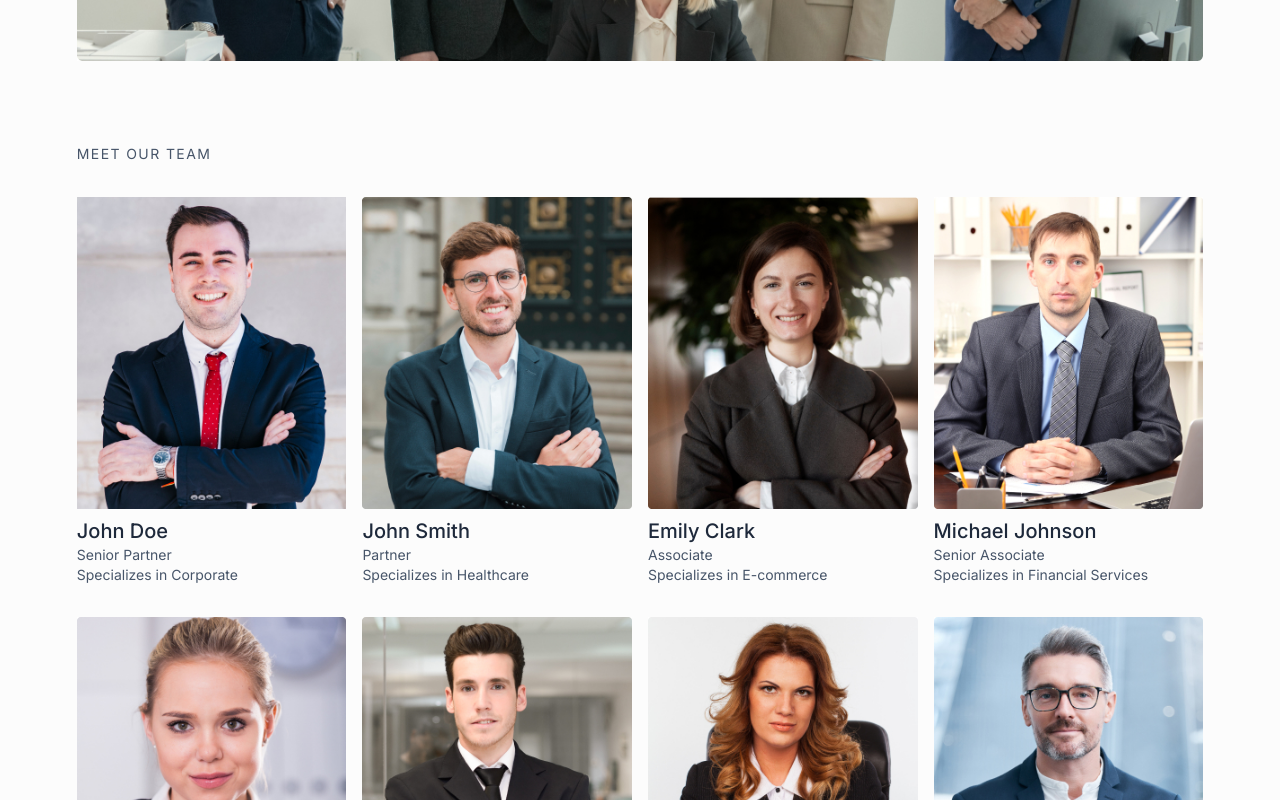
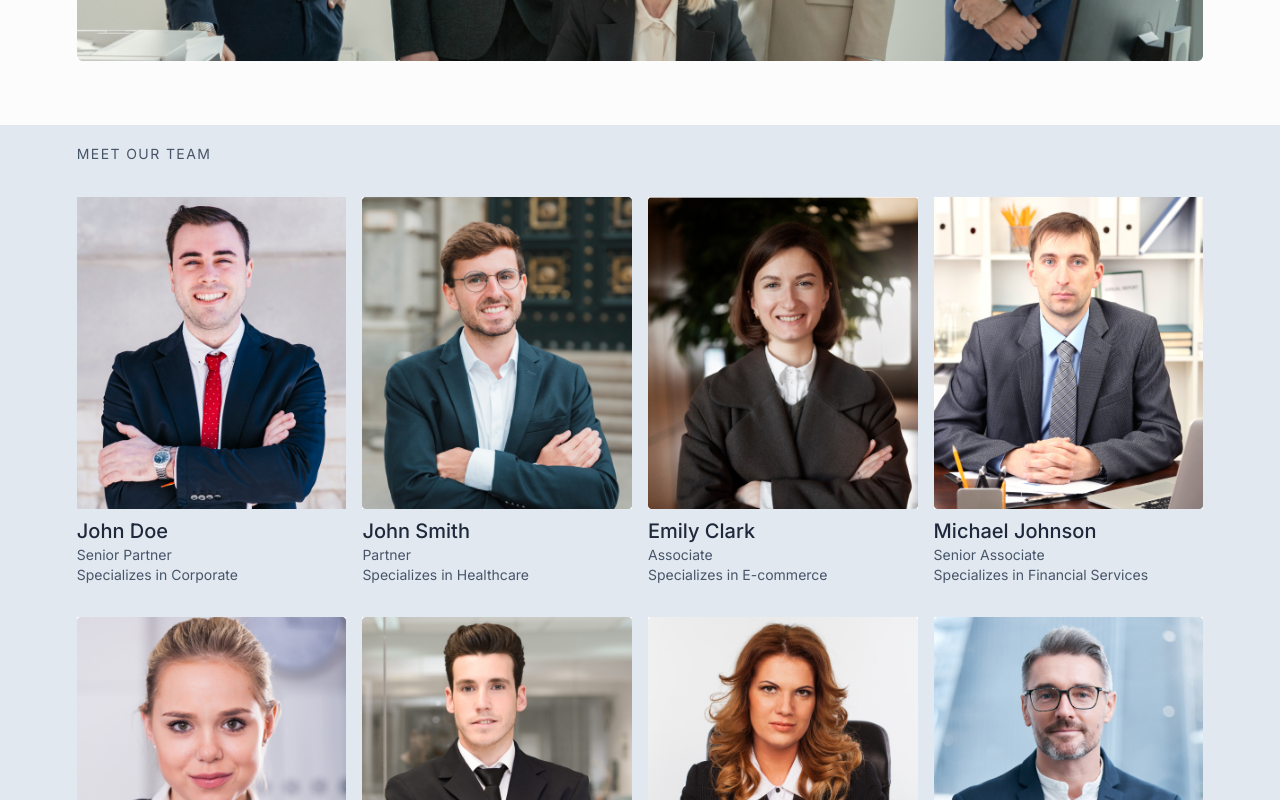
Before and after one commit to KevinMuthangia/law-firm-nextjs, a Next.js app: page /team in a window 1280 px wide. Shown: the part 720-1520 px from the top of the page. Built offline with nearby package versions, Linux system fonts and the light colour scheme.

Commit message:
first commit

```diff
--- a/app/(pages)/team/page.tsx
+++ b/app/(pages)/team/page.tsx
@@ -20,7 +20,7 @@ const Team = () => {
 			summary={"Dedicated Professionals Committed to Your Success"}
 			banner={banner}
 			/>
-			<section className="padding-x py-4">
+			<section className="padding-x py-4 bg-slate-200">
 				<span className="text-title">Meet our team</span>
 				<div className="my-6 grid grid-cols-1 sm:grid-cols-2 lg:grid-cols-4 gap-4">
 					{
```
